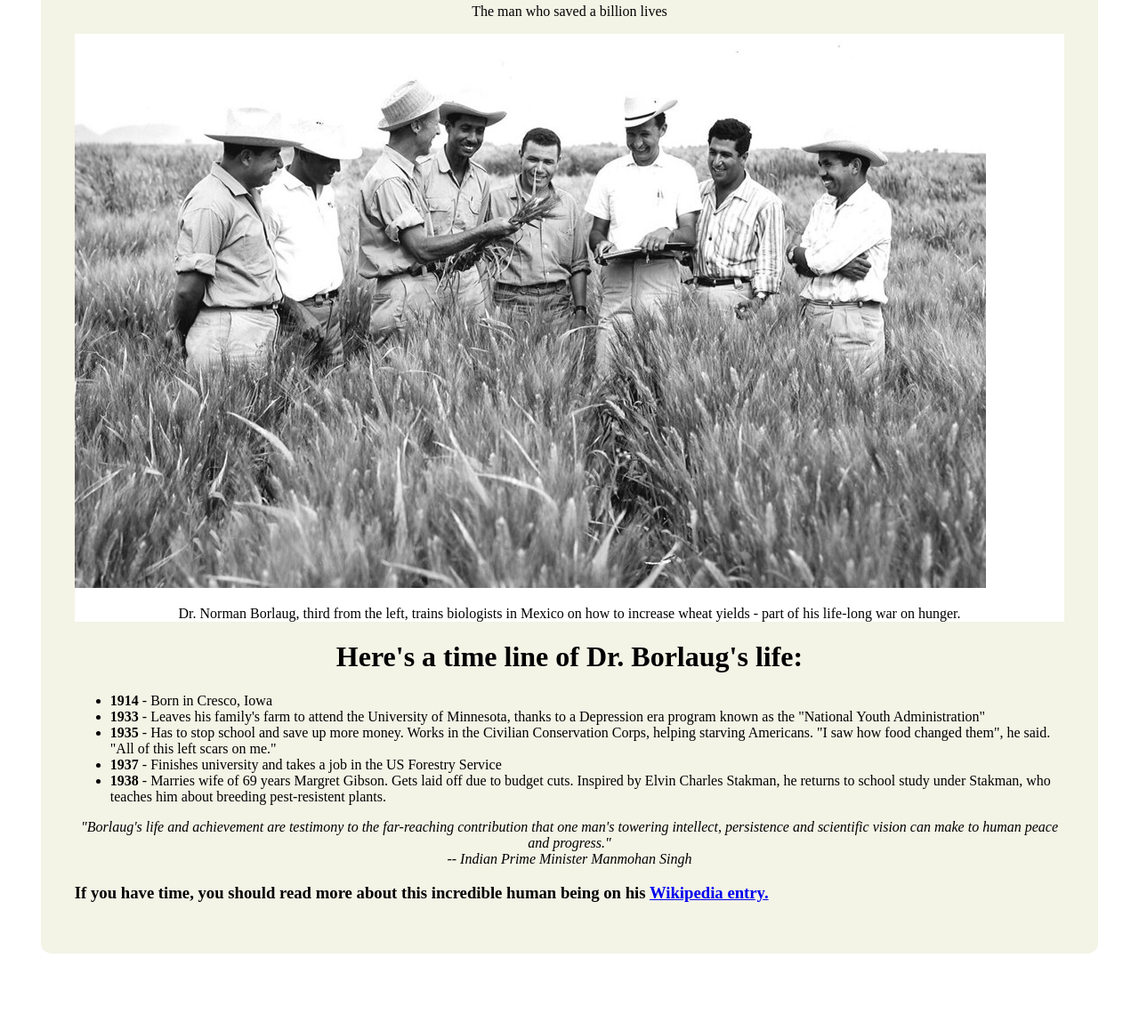
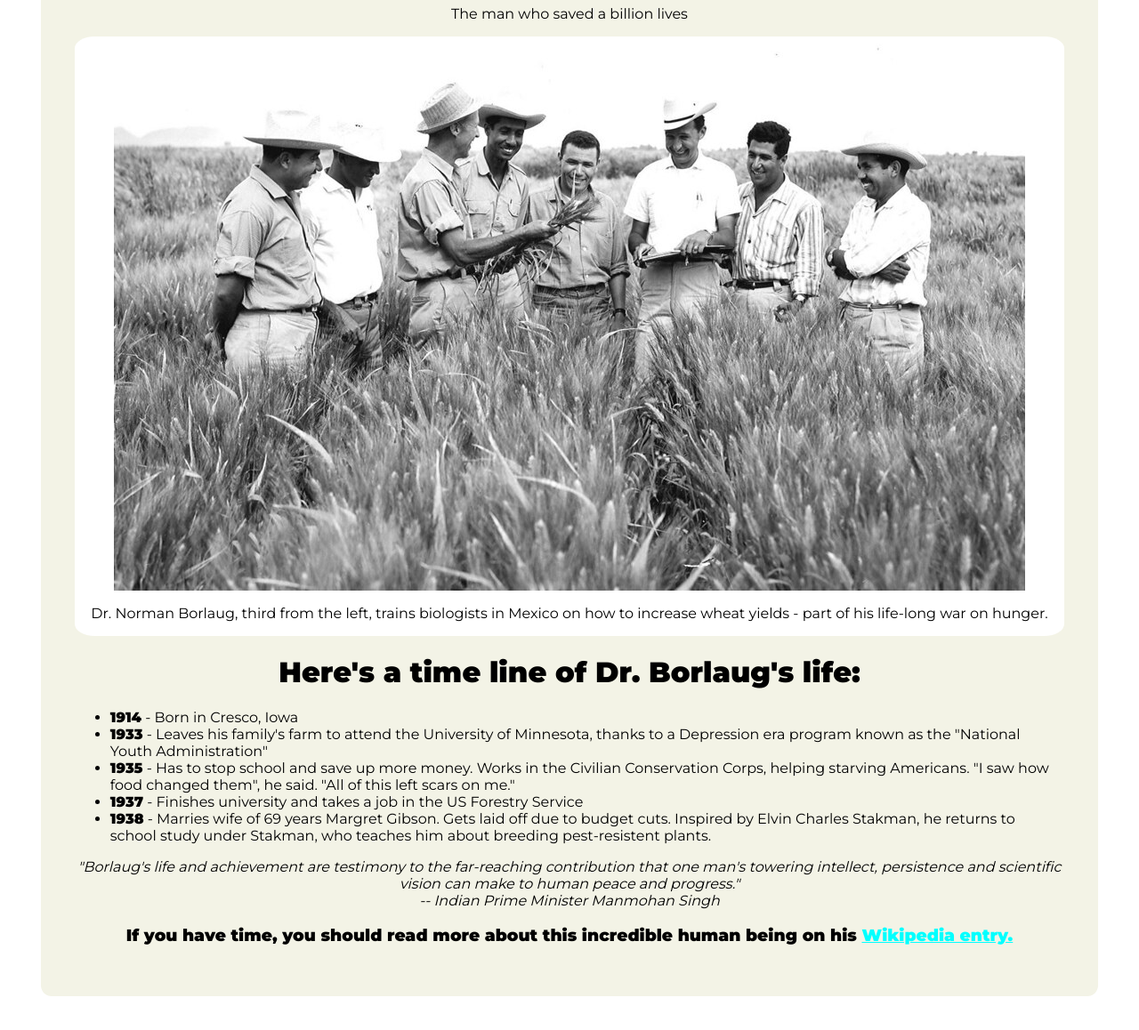
Before and after one commit to zeeshan-rind/zeeshan_ibrahim, a plain HTML site: page index.html in a window 1280 px wide. Shown: the part 152-1310 px from the top of the page at 89% size. Before the commit the page ends 1262 px from the top, so only its background shows below. Drawn offline with Linux system fonts and the light colour scheme.

Commit message:
Solving problems with tests

```diff
--- a/css/style.css
+++ b/css/style.css
@@ -6,9 +6,14 @@
         margin: 3%;
     }
     .small-div{
-
+        display: flex;
+        flex-wrap: wrap;
         justify-content: center;
+        align-content: center;
         background-color: white;
+        margin: auto;
+        padding: auto;
+        border-radius: 2%;
 
     }
     .main-div h1{
@@ -17,3 +22,27 @@
     .main-div p{
         text-align: center;
     }
+    img{
+        display: block;
+
+    }
+    .custom-p{
+        width: 100%;
+        display: block;
+    }
+    h3{
+        text-align: center;
+    }
+    a{
+        color: aqua;
+    }
+    body{
+        font-family: 'Montserrat', sans-serif;
+
+    }
+    .last-div{
+        width: 100%;
+    }
+    #image{
+        max-width: 100%;
+    }
--- a/index.html
+++ b/index.html
@@ -4,18 +4,24 @@
 <head>
   <meta charset="UTF-8">
   <title>Fork Me! FCC: Test Suite Template</title>
+  <link rel="preconnect" href="https://fonts.googleapis.com">
+<link rel="preconnect" href="https://fonts.gstatic.com" crossorigin>
+<link href="https://fonts.googleapis.com/css2?family=Montserrat:wght@400;900&display=swap" rel="stylesheet">
   <link rel="stylesheet" href="css/style.css">
 </head>
 
 <body>
   <script src="https://cdn.freecodecamp.org/testable-projects-fcc/v1/bundle.js"></script>
-  <div class="main-div">
-    <h1>Dr. Norman Borlaug</h1>
-    <p>The man who saved a billion lives</p>
-    <div class="small-div">
-      <img src="./image.jpg" alt="">
-      <p>Dr. Norman Borlaug, third from the left, trains biologists in Mexico on how to increase wheat yields - part of
-        his life-long war on hunger. </p>
+  <main id="main">
+  <div id="main" class="main-div">
+    <h1 id="title" >Dr. Norman Borlaug</h1>
+    <p id="description">The man who saved a billion lives</p>
+    <div id="img-div" class="small-div">
+      <img style="display: block; max-width: 100%; margin: auto;" id="image" src="./image.jpg" alt="">
+      <div id="img-caption" class="last-div">
+        <p id="tribute-info">Dr. Norman Borlaug, third from the left, trains biologists in Mexico on how to increase wheat yields - part of
+          his life-long war on hunger. </p>
+      </div>
     </div>
     <h1>Here's a time line of Dr. Borlaug's life:</h1>
     <ul>
@@ -34,9 +40,10 @@
 -- Indian Prime Minister Manmohan Singh
       </em>
     </p>
-    <h3>If you have time, you should read more about this incredible human being on his <a href="https://en.wikipedia.org/wiki/Norman_Borlaug">Wikipedia entry.</a> </h3>
+    <h3>If you have time, you should read more about this incredible human being on his <a id="tribute-link" target="_blank" href="https://en.wikipedia.org/wiki/Norman_Borlaug">Wikipedia entry.</a> </h3>
 
   </div>
+</main>
 
   <script src="js/index.js"></script>
 </body>
```
Lines whose indentation alone changed are shown as unchanged.
